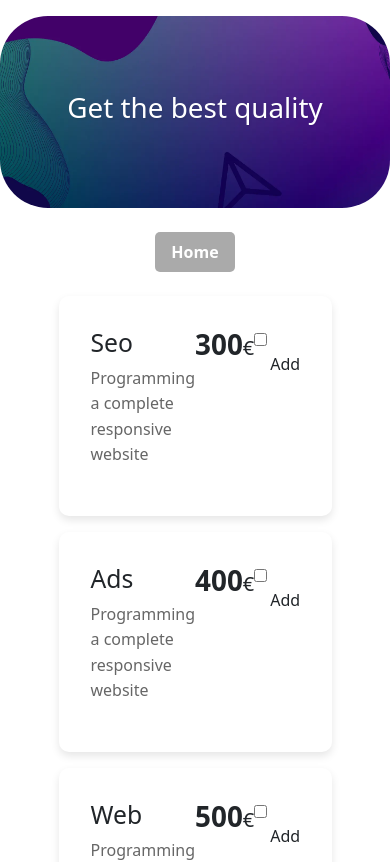
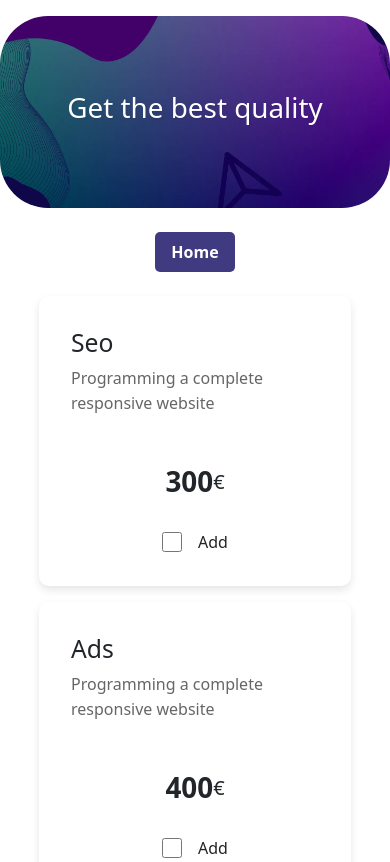
Before and after one commit to dracudev/S6-Budget-App, a React (Vite) app: page /budget in a window 390 px wide. Shown: the top 862 px of the page. Built offline with nearby package versions, Linux system fonts and the light colour scheme.

Commit message:
added styles and responsive

```diff
--- a/src/components/StandardButton.jsx
+++ b/src/components/StandardButton.jsx
@@ -1,10 +1,10 @@
-import styled from "styled-components";
+import { styled, css } from "styled-components";
 import PropTypes from "prop-types";
 
 const StdButton = styled.button`
   border: none;
   padding: 0.5rem 1rem;
-background-color: #aaaaaa;
+  background-color: #403a80;
   color: white;
   font-size: 1rem;
   font-weight: bold;
@@ -13,27 +13,33 @@ cursor: pointer;
   transition: background-color 0.3s ease, transform 0.3s ease;
 
   &:hover {
-  background-color: #019381;
-  transform: translateY(-2px);
+    background-color: #286172;
   }
 
   &:active {
     background-color: #004085;
-  transform: translateY(0);
   }
 
   &:focus {
     outline: none;
     box-shadow: 0 0 0 3px rgba(0, 123, 255, 0.5);
   }
+  ${(props) =>
+    props.$sm &&
+    css`
+      width: 20px;
+      height: 20px;
+      padding: 0.25rem;
+      font-size: 0.5rem;
+    `}
 `;
 
-export function StandardButton({ children, className }) {
-
-  return <StdButton className={className}>{children}</StdButton>;
+export function StandardButton({ children, className, $sm, ...props }) {
+  return <StdButton className={className} $sm={$sm} {...props}>{children}</StdButton>;
 }
 
 StandardButton.propTypes = {
   children: PropTypes.node,
   className: PropTypes.string,
+  $sm: PropTypes.bool,
 };
--- a/src/hooks/useBudgetForm.js
+++ b/src/hooks/useBudgetForm.js
@@ -30,6 +30,10 @@ export function useBudgetForm() {
       ...checkedItems,
       [item]: isChecked,
     });
+
+    if (item === "web" && !isChecked) {
+      setElements({ pages: 0, languages: 0 });
+    }
   }
 
   return {
--- a/src/pages/budget/BudgetForm.css
+++ b/src/pages/budget/BudgetForm.css
@@ -3,9 +3,9 @@
   flex-direction: column;
   justify-content: space-between;
   gap: 1rem;
-  width: 70%;
+  width: 80%;
   margin-bottom: 3rem;
-  max-width: 1000px;
+  max-width: 1200px;
 }
 
 .card-element {
@@ -20,3 +20,23 @@
   display: flex;
   justify-content: space-between;
 }
+
+.checkbox {
+  width: 20px;
+  height: 20px;
+  accent-color: #403a80;
+}
+
+@media (max-width: 500px)  {
+  .card-units {
+    flex-direction: column;
+    justify-content: center;
+    align-items: center;
+    h5 {
+      margin: 1rem 0;
+    }
+    strong {
+      margin: 1rem 0;
+    }
+  }
+}
--- a/src/pages/budget/BudgetForm.jsx
+++ b/src/pages/budget/BudgetForm.jsx
@@ -22,11 +22,12 @@ export function BudgetForm() {
             <h2>Seo</h2>
             <p>Programming a complete responsive website</p>
           </div>
-          <h5>
+          <h5 className="d-flex align-items-center mx-3">
             <strong className="fs-1">300</strong>€
           </h5>
-          <div>
+          <div className="d-flex align-items-center ">
             <input
+            className="checkbox"
               type="checkbox"
               checked={checkedItems.seo}
               onChange={(e) => handleChecked(e, "seo")}
@@ -42,11 +43,12 @@ export function BudgetForm() {
             <h2>Ads</h2>
             <p>Programming a complete responsive website</p>
           </div>
-          <h5>
+          <h5 className="d-flex align-items-center mx-3">
             <strong className="fs-1">400</strong>€
           </h5>
-          <div>
+          <div className="d-flex align-items-center ">
             <input
+            className="checkbox"
               type="checkbox"
               checked={checkedItems.ads}
               onChange={(e) => handleChecked(e, "ads")}
@@ -62,11 +64,11 @@ export function BudgetForm() {
             <h2>Web</h2>
             <p>Programming a complete responsive website</p>
           </div>
-          <h5>
+          <h5 className="d-flex align-items-center mx-3">
             <strong className="fs-1">500</strong>€
           </h5>
-          <div>
-            <input
+          <div className="d-flex align-items-center ">
+            <input className="checkbox"
               type="checkbox"
               checked={checkedItems.web}
               onChange={(e) => handleChecked(e, "web")}
--- a/src/pages/budget/WebElements.jsx
+++ b/src/pages/budget/WebElements.jsx
@@ -1,3 +1,4 @@
+import { StandardButton } from "../../components/StandardButton";
 import "./WebElements.css";
 import PropTypes from "prop-types";
 
@@ -11,9 +12,9 @@ export function WebElements({
     <div className="number-container">
       <div className="number-input">
         <p>Pages</p>
-        <button type="button" onClick={() => handleClickRest("pages")}>
-          ➖
-        </button>
+        <StandardButton $sm type="button" onClick={() => handleClickRest("pages")}>
+          -
+        </StandardButton>
         <input
           type="number"
           value={elements.pages}
@@ -21,15 +22,15 @@ export function WebElements({
             setElements({ ...elements, pages: Number(e.target.value) })
           }
         />
-        <button type="button" onClick={() => handleClickAdd("pages")}>
-          ➕
-        </button>
+        <StandardButton $sm type="button" onClick={() => handleClickAdd("pages")}>
+          +
+        </StandardButton>
       </div>
       <div className="number-input">
         <p>Languages</p>
-        <button type="button" onClick={() => handleClickRest("languages")}>
-          ➖
-        </button>
+        <StandardButton $sm type="button" onClick={() => handleClickRest("languages")}>
+          -
+        </StandardButton>
         <input
           type="number"
           value={elements.languages}
@@ -37,9 +38,9 @@ export function WebElements({
             setElements({ ...elements, languages: Number(e.target.value) })
           }
         />
-        <button type="button" onClick={() => handleClickAdd("languages")}>
-          ➕
-        </button>
+        <StandardButton $sm type="button" onClick={() => handleClickAdd("languages")}>
+          +
+        </StandardButton>
       </div>
     </div>
   );
--- a/src/pages/home/index.jsx
+++ b/src/pages/home/index.jsx
@@ -7,7 +7,7 @@ export function Home() {
   return (
     <>
       <HeaderBanner>
-        <h1 className="text-center text-white">Welcome!</h1>
+        <h1 className="text-center text-white">Welcome to the budget calculator!</h1>
       </HeaderBanner>
 
       <Link to="/budget">
@@ -16,7 +16,7 @@ export function Home() {
 
       <CustomCard className="text-container">
         <h1 className="">Welcome to Our Service</h1>
-        <p className="lead">
+        <p className="lead mt-4">
           We are dedicated to providing you with the best quality services to
           meet your needs. Whether you are looking for web development, SEO
           optimization, or advertising solutions, we have the expertise to help
```
Lines whose indentation alone changed are shown as unchanged.
